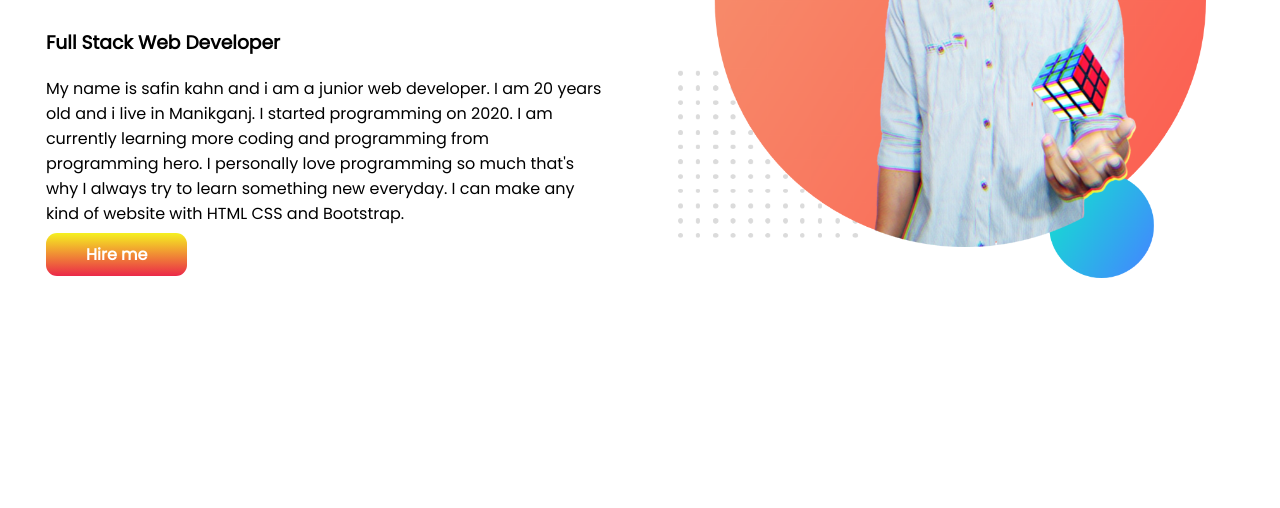
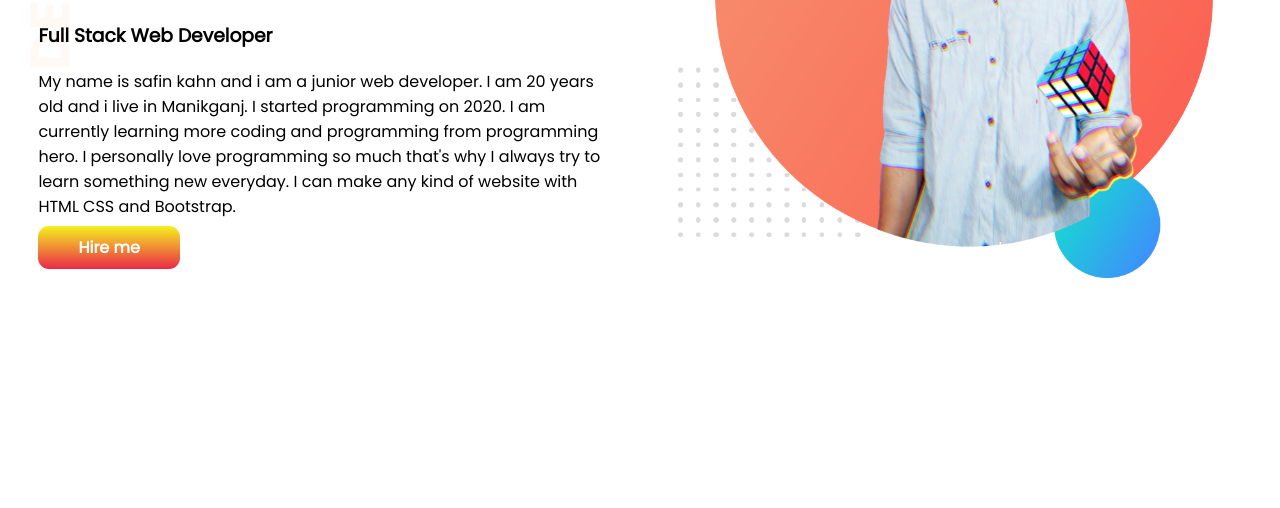
Before and after one commit to safinxr/my-portfolio, a plain HTML site: page index.html in a window 1280 px wide. Shown: the part 292-800 px from the top of the page. Drawn offline with Linux system fonts and the light colour scheme.

Commit message:
first section done

```diff
--- a/style.css
+++ b/style.css
@@ -1,5 +1,6 @@
 body{
     font-family: 'Poppins', sans-serif;
+    margin: 0%;
 }
 h1{
     font-size: 50px;
@@ -25,3 +26,8 @@ section{
     color: white;
     font-weight: 700;
 }
+.top-banner{
+    background-image: url(image/top-banner.png);
+    background-repeat: no-repeat;
+
+}
```
